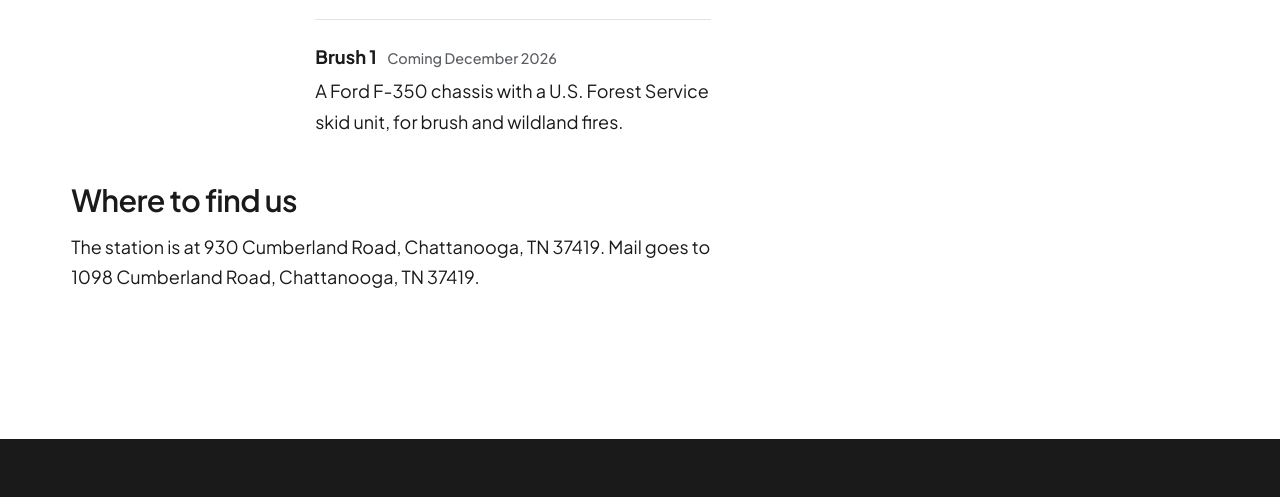
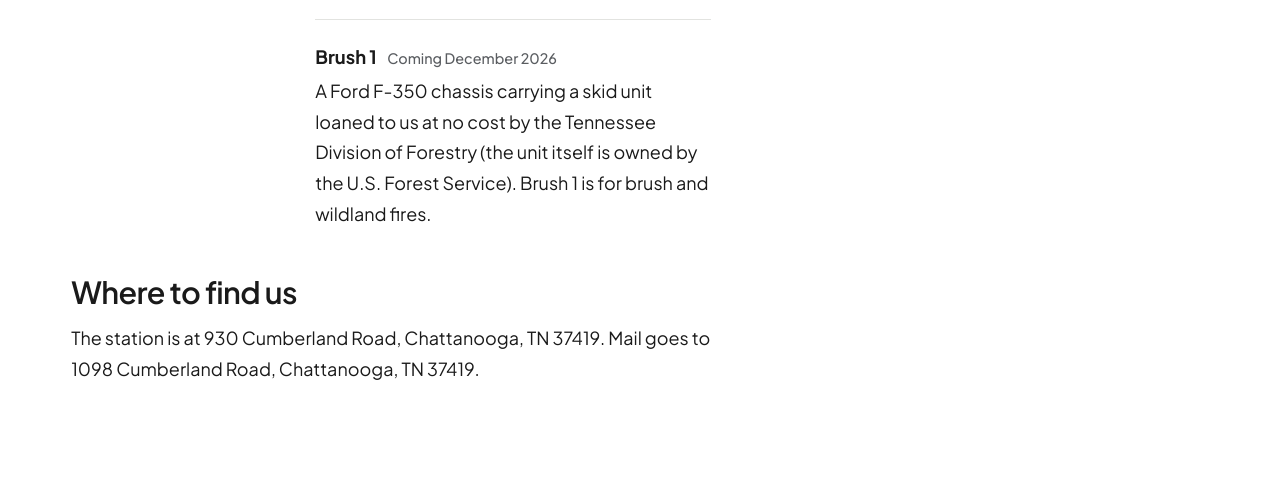
Before and after one commit to Elder-Mountain-Fire-Department/elder-mountain-fire-department.github.io, an Eleventy site: page src/about.md in a window 1280 px wide. Shown: the part 1599-2096 px from the top of the page. Built offline with nearby package versions, Linux system fonts and the light colour scheme; Eleventy itself is replaced by a stand-in of ours; files that its build step writes are made by us from their sources.

Commit message:
About: Brush 1 skid is on loan from the Tennessee Division of Forestry
Co-Authored-By: Claude Opus 5.5 <noreply@anthropic.com>

```diff
--- a/src/about.md
+++ b/src/about.md
@@ -26,7 +26,7 @@ EMFD responds to fire, medical, rescue, and other emergencies in its response ar
 </div>
 <div>
 <dt>Brush 1 <span class="soon">Coming December 2026</span></dt>
-<dd>A Ford F-350 chassis with a U.S. Forest Service skid unit, for brush and wildland fires.</dd>
+<dd>A Ford F-350 chassis carrying a skid unit loaned to us at no cost by the Tennessee Division of Forestry (the unit itself is owned by the U.S. Forest Service). Brush 1 is for brush and wildland fires.</dd>
 </div>
 </dl>
 </div>
```
